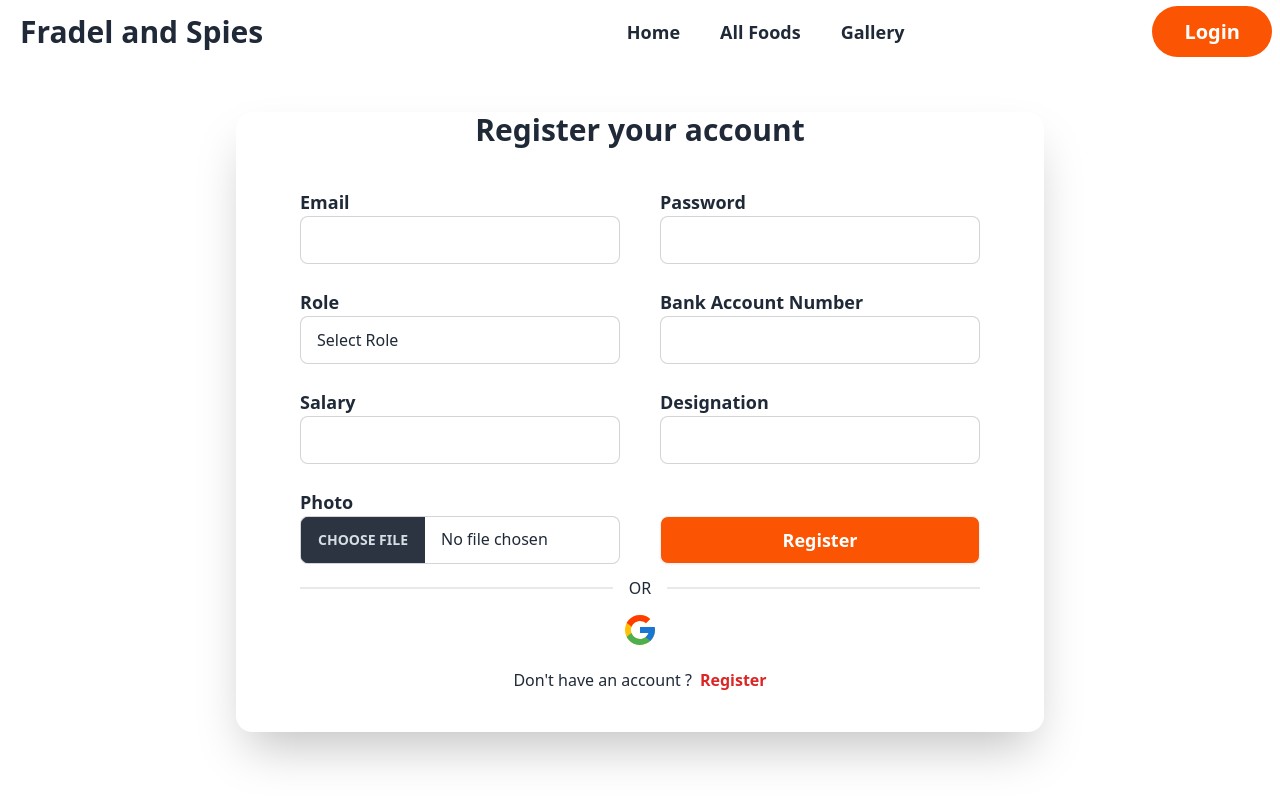
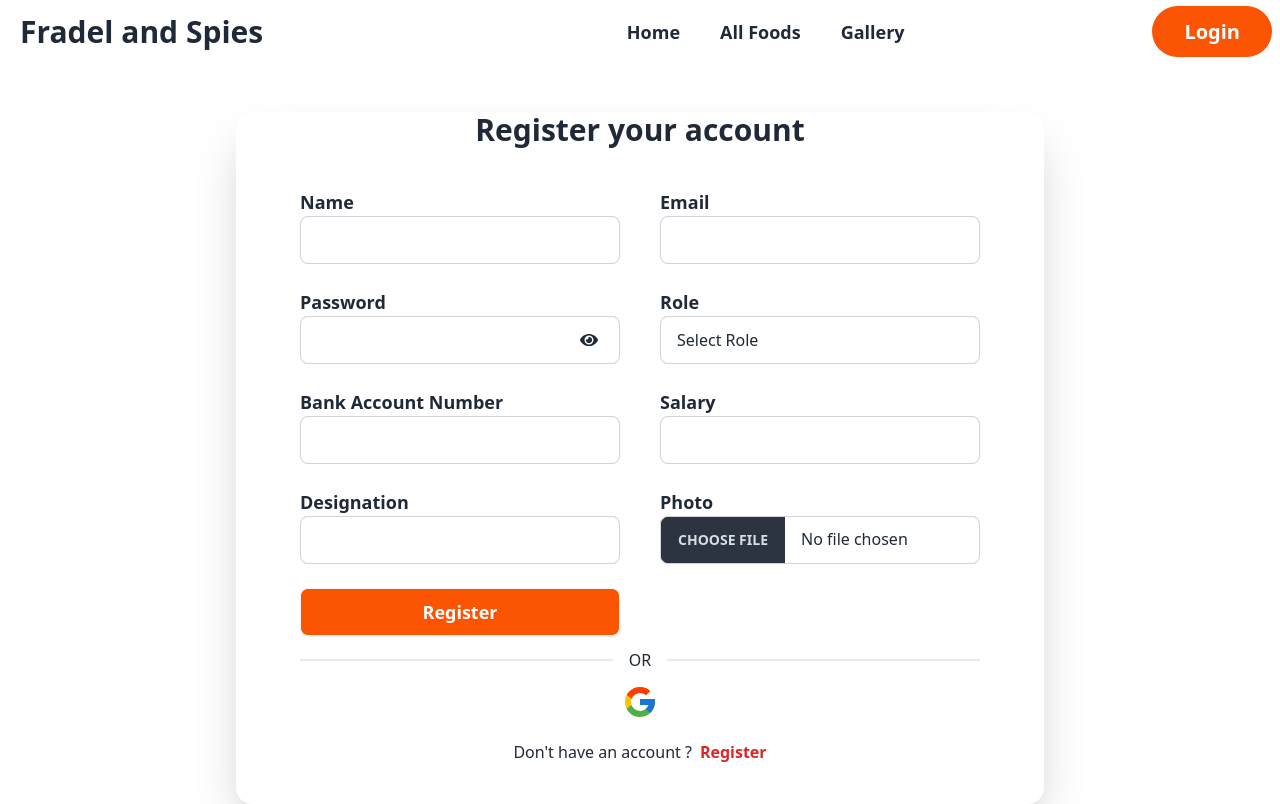
Before and after one commit to reyad9009/Wardiere-Inc, a React (Vite) app: page /register in a window 1280 px wide. Built offline with nearby package versions, Linux system fonts and the light colour scheme; no server answers.

Commit message:
add jwt & register page & save user data

```diff
--- a/package.json
+++ b/package.json
@@ -20,6 +20,7 @@
     "react-hook-form": "^7.54.2",
     "react-icons": "^5.4.0",
     "react-router-dom": "^7.1.2",
+    "react-toastify": "^11.0.3",
     "sort-by": "^1.2.0"
   },
   "devDependencies": {
--- a/src/main.jsx
+++ b/src/main.jsx
@@ -5,13 +5,16 @@ import { RouterProvider } from "react-router-dom";
 import { router } from "./router/router";
 import AuthProvider from "./provider/AuthProvider";
 import { HelmetProvider } from "react-helmet-async";
+import { ToastContainer } from "react-toastify";
+import "react-toastify/dist/ReactToastify.css";
 
 createRoot(document.getElementById("root")).render(
   <StrictMode>
-    <AuthProvider>
-      <HelmetProvider>
+    <HelmetProvider>
+      <AuthProvider>
         <RouterProvider router={router}></RouterProvider>
-      </HelmetProvider>
-    </AuthProvider>
+        <ToastContainer position="top-right" theme="dark" autoClose="3000" />
+      </AuthProvider>
+    </HelmetProvider>
   </StrictMode>
 );
--- a/src/pages/Auth/UserAuth/GoogleLogin.jsx
+++ b/src/pages/Auth/UserAuth/GoogleLogin.jsx
@@ -1,27 +1,37 @@
 import React from "react";
-import { useNavigate } from "react-router-dom";
+import { useLocation, useNavigate } from "react-router-dom";
 import useAxiosPublic from "../../../hook/useAxiosPublic";
 import useAuth from "../../../hook/useAuth";
 import { FcGoogle } from "react-icons/fc";
+import { toast } from "react-toastify";
 
 const GoogleLogin = () => {
   const { googleSignIn } = useAuth();
   const axiosPublic = useAxiosPublic();
   const navigate = useNavigate();
+  const location = useLocation();
 
+  // Google login
   const handleGoogleSignIn = () => {
     googleSignIn().then((result) => {
       console.log(result.user);
       const userInfo = {
         email: result.user?.email,
         name: result.user?.displayName,
+        photo: result.user.photoURL,
+        role: "Employee",
+        bankAccountNo: "1501076021804",
+        salary: 20000,
+        designation: "Sales Assistant",
       };
       axiosPublic.post("/users", userInfo).then((res) => {
         console.log(res.data);
-        navigate("/");
+        navigate(location?.state ? location.state : "/");
+        toast.success("Registration successful");
       });
     });
   };
+
   return (
     <div>
       <button
--- a/src/pages/Auth/UserAuth/Login.jsx
+++ b/src/pages/Auth/UserAuth/Login.jsx
@@ -1,11 +1,32 @@
 import React, { useState } from "react";
 import { Helmet } from "react-helmet-async";
 import { FaEye, FaEyeSlash } from "react-icons/fa";
-import { Link } from "react-router-dom";
+import { Link, useLocation, useNavigate } from "react-router-dom";
 import GoogleLogin from "./GoogleLogin";
+import { toast } from "react-toastify";
+import useAuth from "../../../hook/useAuth";
 
 const Login = () => {
   const [showPassword, setShowPassword] = useState(false);
+  const { signIn } = useAuth();
+  const navigate = useNavigate();
+  const location = useLocation()
+
+  const handleLogin = (event) => {
+    event.preventDefault();
+    const form = event.target;
+    const email = form.email.value;
+    const password = form.password.value;
+
+    console.log(email, password);
+
+    signIn(email, password).then((result) => {
+      const user = result.user;
+      console.log(user);
+      navigate(location?.state ? location.state : "/");
+      toast.success("Login successful");
+    });
+  };
   return (
     <div className="flex justify-center">
       <Helmet>
@@ -15,7 +36,7 @@ const Login = () => {
         <h2 className="text-3xl font-extrabold text-center mb-10">
           Login your account
         </h2>
-        <form className="px-10 ">
+        <form onSubmit={handleLogin} className="px-10 ">
           <div className="form-control">
             <label className="label">
               <span className="label-text text-lg font-semibold">Email</span>
@@ -24,7 +45,7 @@ const Login = () => {
               type="email"
               name="email"
               placeholder="email"
-               className="input input-bordered focus:outline-[#ffffff] focus:border-[#fb5402]"
+              className="input input-bordered focus:outline-[#ffffff] focus:border-[#fb5402]"
               required
             />
           </div>
@@ -36,7 +57,7 @@ const Login = () => {
               type={showPassword ? "text" : "password"}
               name="password"
               placeholder="password"
-               className="input input-bordered focus:outline-[#ffffff] focus:border-[#fb5402]"
+              className="input input-bordered focus:outline-[#ffffff] focus:border-[#fb5402]"
               required
             />
             <button
@@ -72,7 +93,7 @@ const Login = () => {
 
         <div className="card rounded-box flex items-center justify-center gap-2">
           <span className="font-semibold">Continue with Google</span>
-         <GoogleLogin></GoogleLogin>
+          <GoogleLogin></GoogleLogin>
         </div>
 
         <p className="text-center mb-10 mt-5">
--- a/src/pages/Auth/UserAuth/Register.jsx
+++ b/src/pages/Auth/UserAuth/Register.jsx
@@ -1,97 +1,62 @@
-// Import necessary libraries
-import React, { useState } from "react";
-import {
-  getAuth,
-  createUserWithEmailAndPassword,
-  signInWithPopup,
-  GoogleAuthProvider,
-} from "firebase/auth";
+import React, { useContext, useState } from "react";
 import { useForm } from "react-hook-form";
-import axios from "axios";
 import { FcGoogle } from "react-icons/fc";
-import { Link } from "react-router-dom";
+import { Link, useNavigate } from "react-router-dom";
+import useAxiosPublic from "../../../hook/useAxiosPublic";
+import { toast } from "react-toastify";
+import { AuthContext } from "../../../provider/AuthProvider";
+import { FaEye, FaEyeSlash } from "react-icons/fa";
+import GoogleLogin from "./GoogleLogin";
+
+const image_hosting_key = import.meta.env.VITE_IMAGE_HOSTING_KEY;
+const image_hosting_api = `https://api.imgbb.com/1/upload?key=${image_hosting_key}`;
 
 const RegistrationForm = () => {
-  const auth = getAuth();
-  const provider = new GoogleAuthProvider();
-  const [photoURL, setPhotoURL] = useState("");
+  const axiosPublic = useAxiosPublic();
+  const navigate = useNavigate();
+  const { createUser, updateUserProfile } = useContext(AuthContext);
+  const [showPassword, setShowPassword] = useState(false);
 
   const {
     register,
     handleSubmit,
-    watch,
+    reset,
     formState: { errors },
   } = useForm();
 
-  const password = watch("password");
+  const onSubmit = async (data) => {
+    //image for upload
+    const imageFile = { image: data.image[0] };
+    // Await image upload response
+    const res = await axiosPublic.post(image_hosting_api, imageFile, {
+      headers: {
+        "content-type": "multipart/form-data",
+      },
+    });
 
-  // Handle image upload
-  const handleImageUpload = async (event) => {
-    const file = event.target.files[0];
-    const formData = new FormData();
-    formData.append("image", file);
-
-    try {
-      const response = await axios.post(
-        "https://api.imgbb.com/1/upload",
-        formData,
-        {
-          params: { key: "YOUR_IMGBB_API_KEY" },
-        }
-      );
-      setPhotoURL(response.data.data.display_url);
-    } catch (error) {
-      console.error("Image upload failed:", error);
-    }
-  };
-
-  const onSubmit = async (data) => {
-    try {
-      // Create user in Firebase Auth
-      const userCredential = await createUserWithEmailAndPassword(
-        auth,
-        data.email,
-        data.password
-      );
-      const user = userCredential.user;
-
-      // Save user data in the database
-      await axios.post("/api/users", {
+    if (res.data.success) {
+      const imageUrl = res.data.data.display_url;
+      const result = await createUser(data.email, data.password);
+      await updateUserProfile(data.name, imageUrl);
+      //user data to send to the database
+      const userInfo = {
         email: data.email,
+        name: data.name,
+        photo: imageUrl,
         role: data.role,
         bankAccountNo: data.bankAccountNo,
         salary: data.salary,
         designation: data.designation,
-        photo: photoURL,
-      });
-
-      alert("Registration successful!");
-    } catch (error) {
-      console.error("Registration failed:", error);
-      alert(error.message);
-    }
-  };
-
-  // Social login
-  const handleGoogleLogin = async () => {
-    try {
-      const result = await signInWithPopup(auth, provider);
-      const user = result.user;
-
-      // Save social login user in the database
-      await axios.post("/api/users", {
-        email: user.email,
-        role: "Employee",
-        bankAccountNo: "N/A",
-        salary: "N/A",
-        designation: "N/A",
-        photo: user.photoURL,
-      });
-
-      alert("Google login successful!");
-    } catch (error) {
-      console.error("Google login failed:", error);
-      alert(error.message);
+      };
+      // Store user info in the database
+      const response = await axiosPublic.post("/users", userInfo);
+      if (response.data.insertedId) {
+        reset();
+        navigate(location?.state ? location.state : "/");
+        toast.success("Registration successful");
+      }
+    } else {
+      toast.error("Image upload failed");
     }
   };
 
@@ -105,6 +70,19 @@ const RegistrationForm = () => {
           onSubmit={handleSubmit(onSubmit)}
           className="grid grid-cols-1 md:grid-cols-2 lg:grid-cols-2 gap-y-6 gap-x-10 items-end w-full"
         >
+          <div className="form-control">
+            <label className="label-text text-lg font-semibold">Name</label>
+            <input
+              type="text"
+              {...register("name", {
+                required: "Name is required",
+              })}
+              className="input input-bordered focus:outline-[#ffffff] focus:border-[#fb5402]"
+            />
+            {errors.name && (
+              <p className="text-red-500 text-sm">{errors.name.message}</p>
+            )}
+          </div>
           <div className="form-control">
             <label className="label-text text-lg font-semibold">Email</label>
             <input
@@ -126,7 +104,7 @@ const RegistrationForm = () => {
           <div className="form-control">
             <label className="label-text text-lg font-semibold">Password</label>
             <input
-              type="password"
+              type={showPassword ? "text" : "password"}
               {...register("password", {
                 required: "Password is required",
                 minLength: {
@@ -139,8 +117,19 @@ const RegistrationForm = () => {
                     "Password must contain a capital letter and a special character",
                 },
               })}
-              className="input input-bordered focus:outline-[#ffffff] focus:border-[#fb5402]"
+              className=" relative input input-bordered focus:outline-[#ffffff] focus:border-[#fb5402]"
             />
+            <button
+              type="button"
+              onClick={() => setShowPassword(!showPassword)}
+              className=" absolute ml-[17rem] mt-[2.2rem] px-2 py-2 bg-white"
+            >
+              {showPassword ? (
+                <FaEyeSlash className="text-lg"></FaEyeSlash>
+              ) : (
+                <FaEye className="text-lg"></FaEye>
+              )}
+            </button>
             {errors.password && (
               <p className="text-red-500 text-sm">{errors.password.message}</p>
             )}
@@ -213,9 +202,8 @@ const RegistrationForm = () => {
             <label className="label-text text-lg font-semibold">Photo</label>
             <input
               type="file"
-              accept="image/*"
+              {...register("image", { required: true })}
               className="file-input file-input-bordered w-full max-w-xs focus:outline-[#ffffff] focus:border-[#fb5402]"
-              onChange={handleImageUpload}
             />
           </div>
 
@@ -230,12 +218,7 @@ const RegistrationForm = () => {
         </form>
         <div className="divider">OR</div>
         <div className="card rounded-box flex items-center justify-center gap-2">
-          <button
-            onClick={handleGoogleLogin}
-            className="flex justify-center items-center"
-          >
-            <FcGoogle className="text-4xl" />
-          </button>
+          <GoogleLogin></GoogleLogin>
         </div>
         <p className="text-center mb-10 mt-5">
           Don't have an account ?
```
Also changed, not shown: 1 other file (tests, documents, lock files or other folders).
